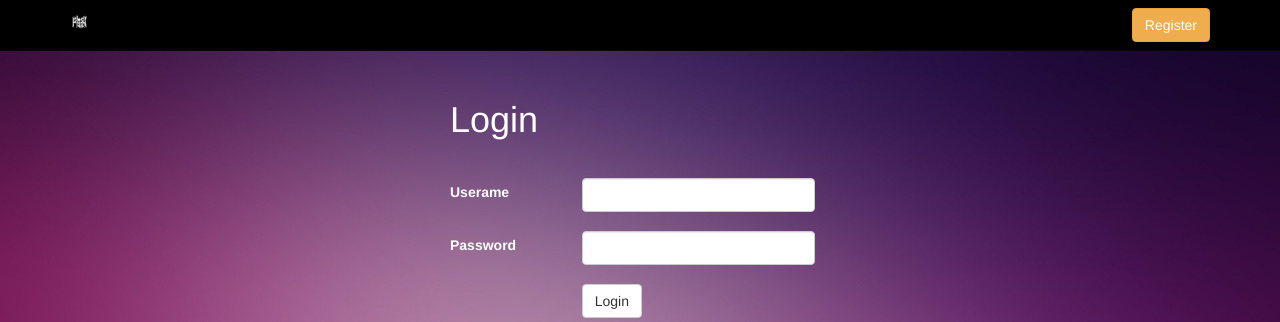
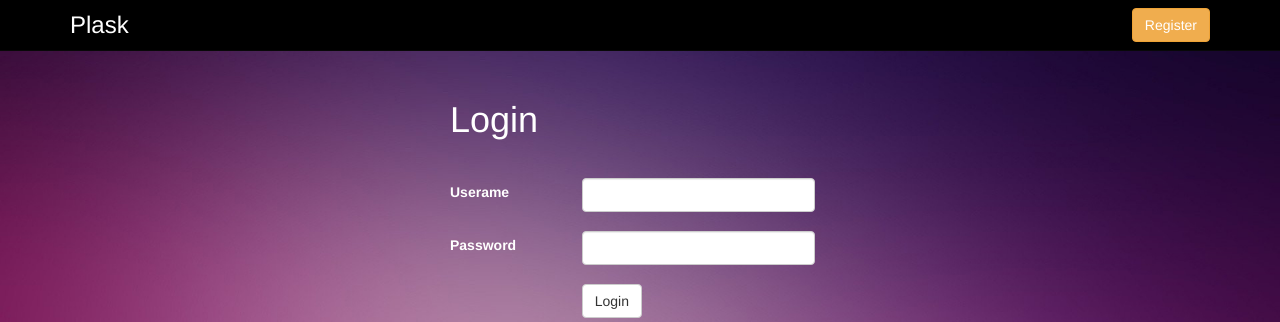
Before and after one commit to yangsiy/Plask, a Flask app: page /login in a window 1280 px wide. Shown: the top 322 px of the page. Run offline with Flask 2, Linux system fonts and the light colour scheme; some libraries are stand-ins or nearby versions.

Commit message:
change the icon to the text which on the navbar

```diff
--- a/add_admin.py
+++ b/add_admin.py
@@ -5,7 +5,7 @@ user = User(username = 'admin',
 			password = 'admin',
 			mail = 'admin@admin.com',
 			is_admin = True,
-			is_ban = False)
+			is_ban = False,)
 
 db.session.add(user)
 db.session.commit()
--- a/app/templates/base.html
+++ b/app/templates/base.html
@@ -28,7 +28,8 @@
                 <span class="icon-bar"></span>
                 <span class="icon-bar"></span>
             </button>
-            <a class="navbar-brand" href="/" style="font-size:24px;color: white"><img src="/static/img/plask_ico.png" width="50%" height="150%" style="margin-top: -10px"/></a>
+           <!-- <a class="navbar-brand" href="/" style="font-size:24px;color: white"><img src="/static/img/plask_ico.png" width="50%" height="150%" style="margin-top: -10px"/></a>-->
+	    <a class="navbar-brand" href="/" style="font-size:24px;color: white">Plask</a>
         </div>
 
         <div class="navbar-collapse collapse">
```
